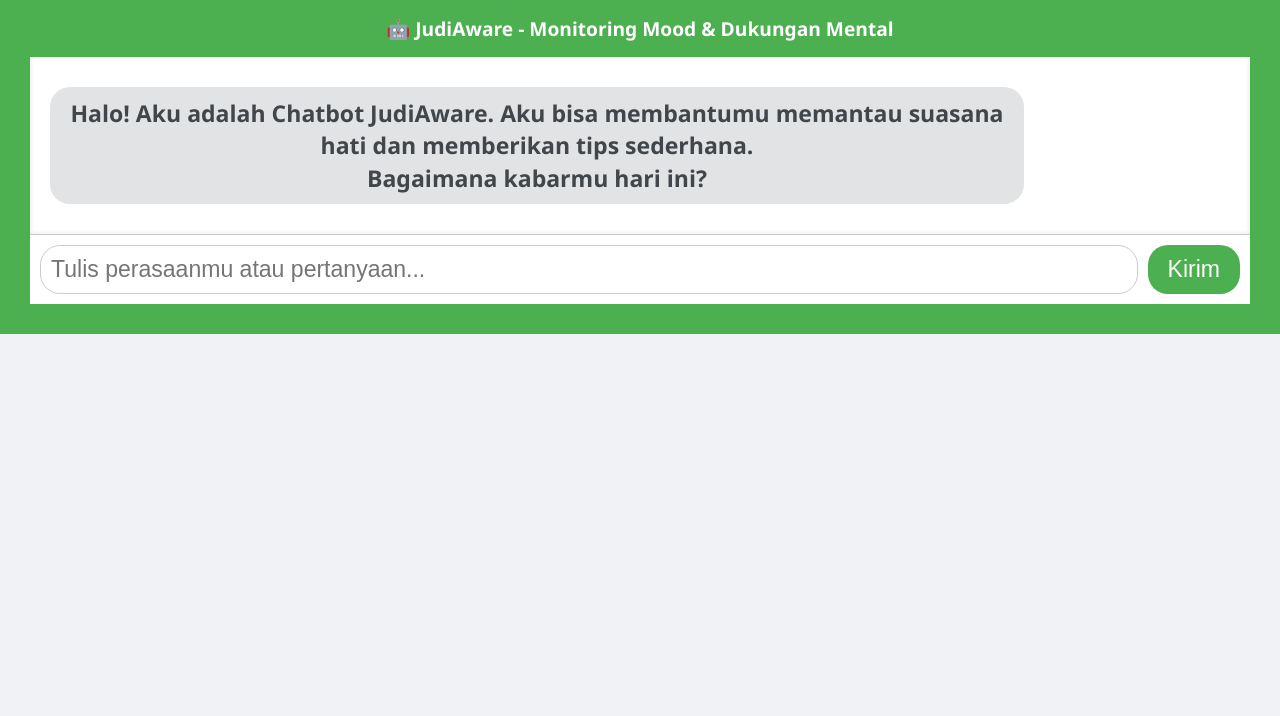
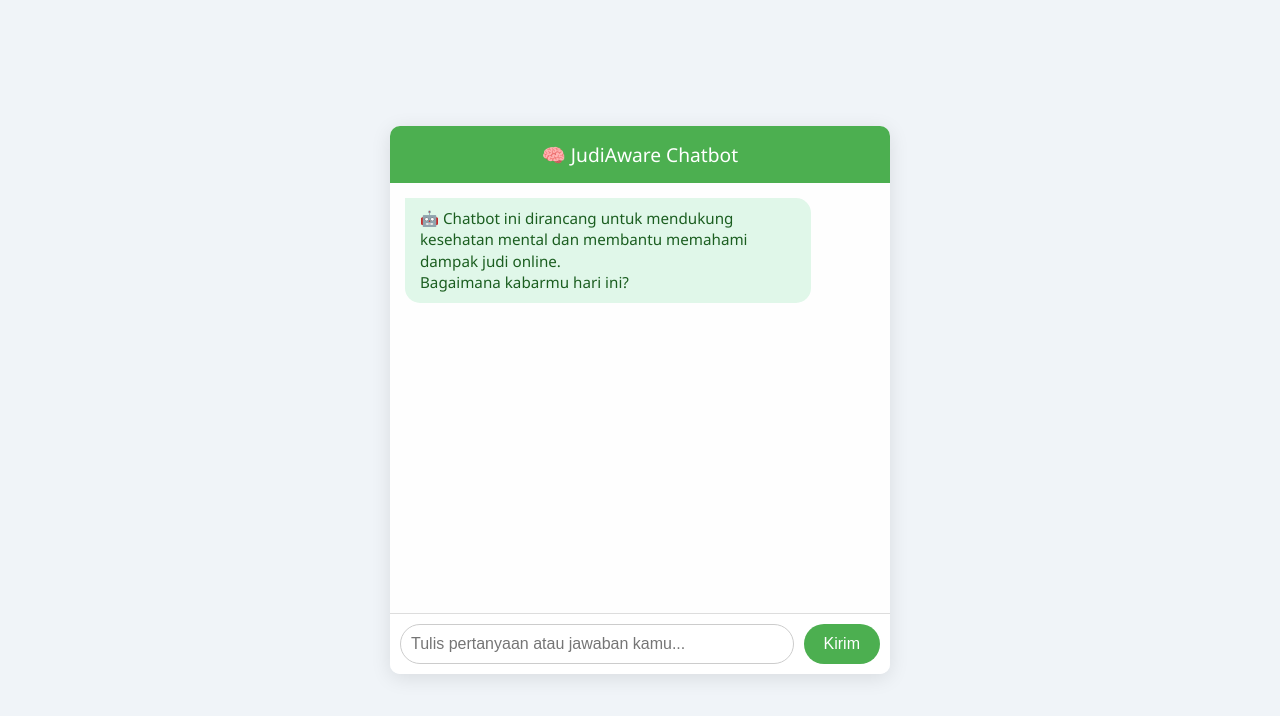
Before and after one commit to ahmadnurfirmansyah-web/judiaware-chatbot1, a website: page index.html in a window 1280 px wide. Drawn offline with Linux system fonts and the light colour scheme.

Commit message:
Update index.html

```diff
--- a/index.html
+++ b/index.html
@@ -1,101 +1,114 @@
 <!DOCTYPE html>
-<html lang="id">
+<html lang="en">
 <head>
   <meta charset="UTF-8" />
   <meta name="viewport" content="width=device-width, initial-scale=1.0"/>
   <title>JudiAware Chatbot</title>
+  <meta name="dicoding:email" content="ahmadnurfirmansyah8@gmail.com">
   <style>
     body {
       font-family: 'Segoe UI', Tahoma, Geneva, Verdana, sans-serif;
-      background-color: #f0f2f5;
+      background-color: #f0f4f8;
+      display: flex;
+      justify-content: center;
+      align-items: center;
+      height: 100vh;
       margin: 0;
-      padding: 0;
+    }
+
+    .chat-container {
+      background: white;
+      border-radius: 10px;
+      box-shadow: 0 4px 20px rgba(0, 0, 0, 0.1);
+      width: 100%;
+      max-width: 500px;
       display: flex;
       flex-direction: column;
-      height: 100vh;
+      overflow: hidden;
     }
 
-    header {
+    .chat-header {
       background-color: #4CAF50;
       color: white;
       padding: 15px;
+      font-size: 1.2rem;
       text-align: center;
-      font-size: 1.2em;
-      font-weight: bold;
     }
 
     #chatbox {
-      flex: 1;
-      padding: 20px;
+      padding: 15px;
+      height: 400px;
       overflow-y: auto;
-      background-color: #ffffff;
-      box-shadow: inset 0 0 5px rgba(0,0,0,0.1);
+      display: flex;
+      flex-direction: column;
+      gap: 10px;
+      background-color: #fefefe;
     }
 
     .msg {
-      margin: 10px 0;
       max-width: 80%;
       padding: 10px 15px;
-      border-radius: 20px;
-      display: inline-block;
-      line-height: 1.4em;
-      word-wrap: break-word;
+      border-radius: 15px;
+      line-height: 1.4;
+      font-size: 0.95rem;
+      white-space: pre-wrap;
     }
 
     .user {
-      background-color: #d1e7dd;
-      color: #0f5132;
       align-self: flex-end;
-      float: right;
-      clear: both;
+      background-color: #d0ebff;
+      color: #034078;
+      border-top-right-radius: 0;
     }
 
     .bot {
-      background-color: #e2e3e5;
-      color: #41464b;
-      float: left;
-      clear: both;
+      align-self: flex-start;
+      background-color: #e0f7e9;
+      color: #1b5e20;
+      border-top-left-radius: 0;
     }
 
-    #inputArea {
+    .chat-input {
       display: flex;
       padding: 10px;
+      border-top: 1px solid #ddd;
       background-color: #fff;
-      border-top: 1px solid #ccc;
     }
 
-    #userInput {
+    .chat-input input {
       flex: 1;
       padding: 10px;
-      font-size: 1em;
       border: 1px solid #ccc;
       border-radius: 20px;
+      font-size: 1rem;
       outline: none;
     }
 
-    button {
+    .chat-input button {
       margin-left: 10px;
-      padding: 10px 20px;
-      font-size: 1em;
       background-color: #4CAF50;
       color: white;
       border: none;
       border-radius: 20px;
+      padding: 10px 20px;
       cursor: pointer;
+      font-size: 1rem;
+      transition: background-color 0.3s ease;
     }
 
-    button:hover {
+    .chat-input button:hover {
       background-color: #45a049;
     }
   </style>
 </head>
 <body>
-  <header>🤖 JudiAware - Monitoring Mood & Dukungan Mental<header>
+  <div class="chat-container">
+    <div class="chat-header">🧠 JudiAware Chatbot</div>
     <div id="chatbox"></div>
-
-  <div id="inputArea">
-    <input type="text" id="userInput" placeholder="Tulis perasaanmu atau pertanyaan..." />
+    <div class="chat-input">
+      <input type="text" id="userInput" placeholder="Tulis pertanyaan atau jawaban kamu..." />
       <button onclick="sendMessage()">Kirim</button>
+    </div>
   </div>
 
   <script>
@@ -104,30 +117,21 @@
 
     // Tampilkan pesan pembuka otomatis saat pertama kali halaman dibuka
     window.onload = () => {
-      const pembuka = "Halo! Aku adalah Chatbot JudiAware. Aku bisa membantumu memantau suasana hati dan memberikan tips sederhana.\nBagaimana kabarmu hari ini?";
-      addMessage(pembuka, "bot");
+      const pembuka = "🤖 Chatbot ini dirancang untuk mendukung kesehatan mental dan membantu memahami dampak judi online.\nBagaimana kabarmu hari ini?";
+      chatbox.innerHTML += `<div class='msg bot'>${pembuka}</div>`;
     };
-
-    function addMessage(message, sender) {
-      const msgDiv = document.createElement('div');
-      msgDiv.className = `msg ${sender}`;
-      msgDiv.innerText = message;
-      chatbox.appendChild(msgDiv);
-      chatbox.scrollTop = chatbox.scrollHeight;
-    }
 
     async function sendMessage() {
       const input = document.getElementById('userInput');
       const userText = input.value.trim();
       if (!userText) return;
 
-      addMessage("👤 " + userText, "user");
+      chatbox.innerHTML += `<div class='msg user'>👤 ${userText}</div>`;
       input.value = '';
 
       try {
         let endpoint = '';
         let body = {};
-
         const baseURL = 'https://judiaware-backend-h3c4etckdxfzehe7.eastus-01.azurewebsites.net';
 
         if (!moodChecked) {
@@ -137,6 +141,7 @@ if (!moodChecked) {
           endpoint = `${baseURL}/ask`;
           body = { question: userText };
         }
+
         const res = await fetch(endpoint, {
           method: 'POST',
           headers: { 'Content-Type': 'application/json' },
@@ -144,15 +149,16 @@ if (!moodChecked) {
         });
 
         const data = await res.json();
-        const answer = data.answer || "Maaf, belum ada jawaban.";
-        addMessage("🤖 " + answer, "bot");
+        const answer = data.answer || "Maaf, tidak ada jawaban.";
+        chatbox.innerHTML += `<div class='msg bot'>🤖 ${answer}</div>`;
 
-        // Setelah satu kali mood check, set flag true
         if (!moodChecked) moodChecked = true;
 
       } catch (err) {
-        addMessage("⚠️ Terjadi kesalahan: " + err.message, "bot");
+        chatbox.innerHTML += `<div class='msg bot'>⚠️ Error: ${err.message}</div>`;
       }
+
+      chatbox.scrollTop = chatbox.scrollHeight;
     }
   </script>
 </body>
```
Lines whose indentation alone changed are shown as unchanged.
